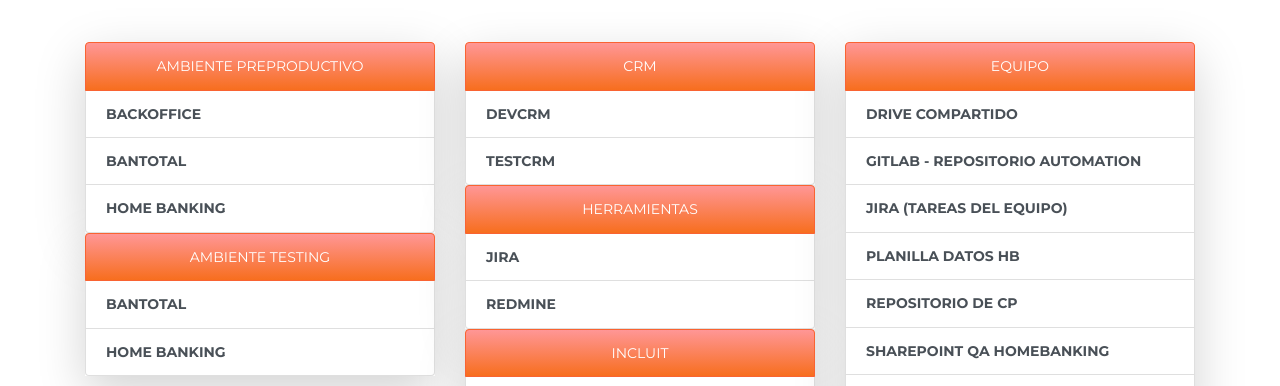
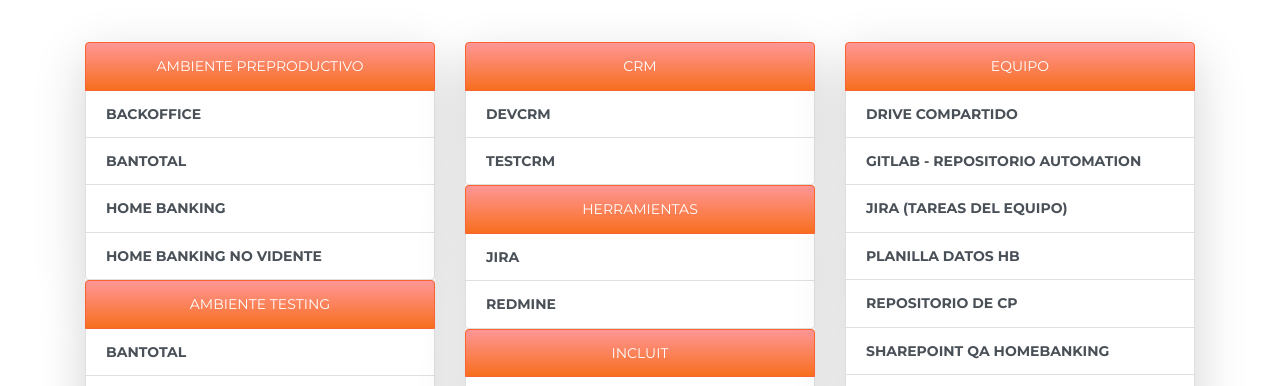
Before and after one commit to juandanzo/juandanzo.github.io, a plain HTML site: page index.html in a window 1280 px wide. Shown: the part 397-783 px from the top of the page. Drawn offline with nearby package versions, Linux system fonts and the light colour scheme.

Commit message:
Update index.html

```diff
--- a/index.html
+++ b/index.html
@@ -40,6 +40,7 @@
             <a href="https://hbprebackoffice.bcofsa.com.ar/" class="list-group-item list-group-item-action text-uppercase" target="_blank"><b>BackOffice</b></a>
 			<a href="https://bantopre.bcofsa.com.ar/Bantotal/servlet/com.dlya.bantotal.hlogin" class="list-group-item list-group-item-action text-uppercase" target="_blank"><b>Bantotal</b></a>
 			<a href="https://hbpre.bancoformosa.com.ar/" class="list-group-item list-group-item-action text-uppercase" target="_blank"><b>Home Banking</b></a>
+		  	<a href="https://hbpre.bancoformosa.com.ar/novidente" class="list-group-item list-group-item-action text-uppercase" target="_blank"><b>Home Banking No Vidente</b></a>
           </div>
           <div class="list-group shadow-lg">
             <a href="#" class="list-group-item active disabled text-center text-uppercase" style="	background-image: linear-gradient(to bottom, rgba(255, 150, 150, 1), rgba(247, 110, 30, 1));	background-position: top left;	background-size: 100%;	background-repeat: repeat;">ambiente testing</a>
```
